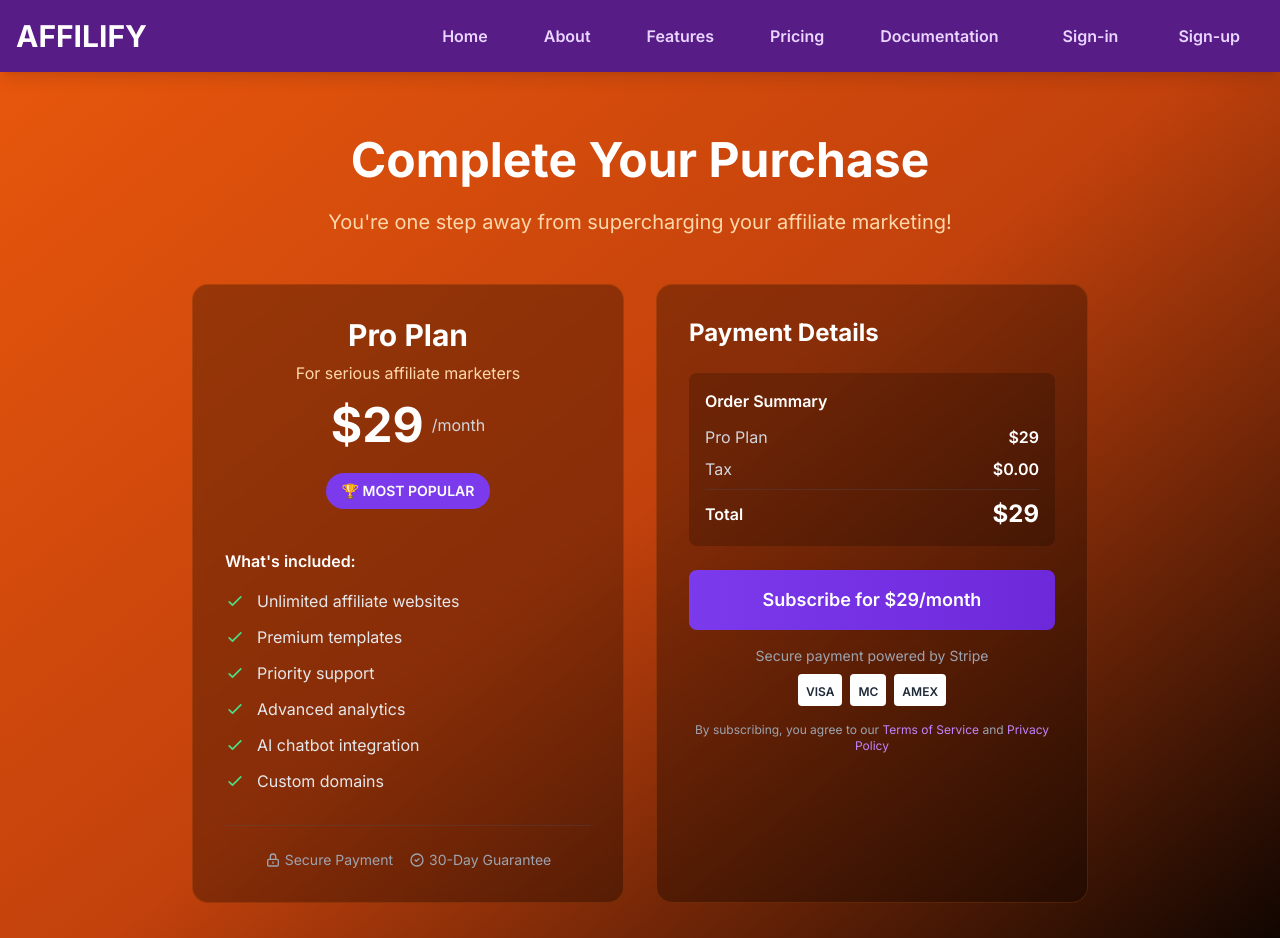
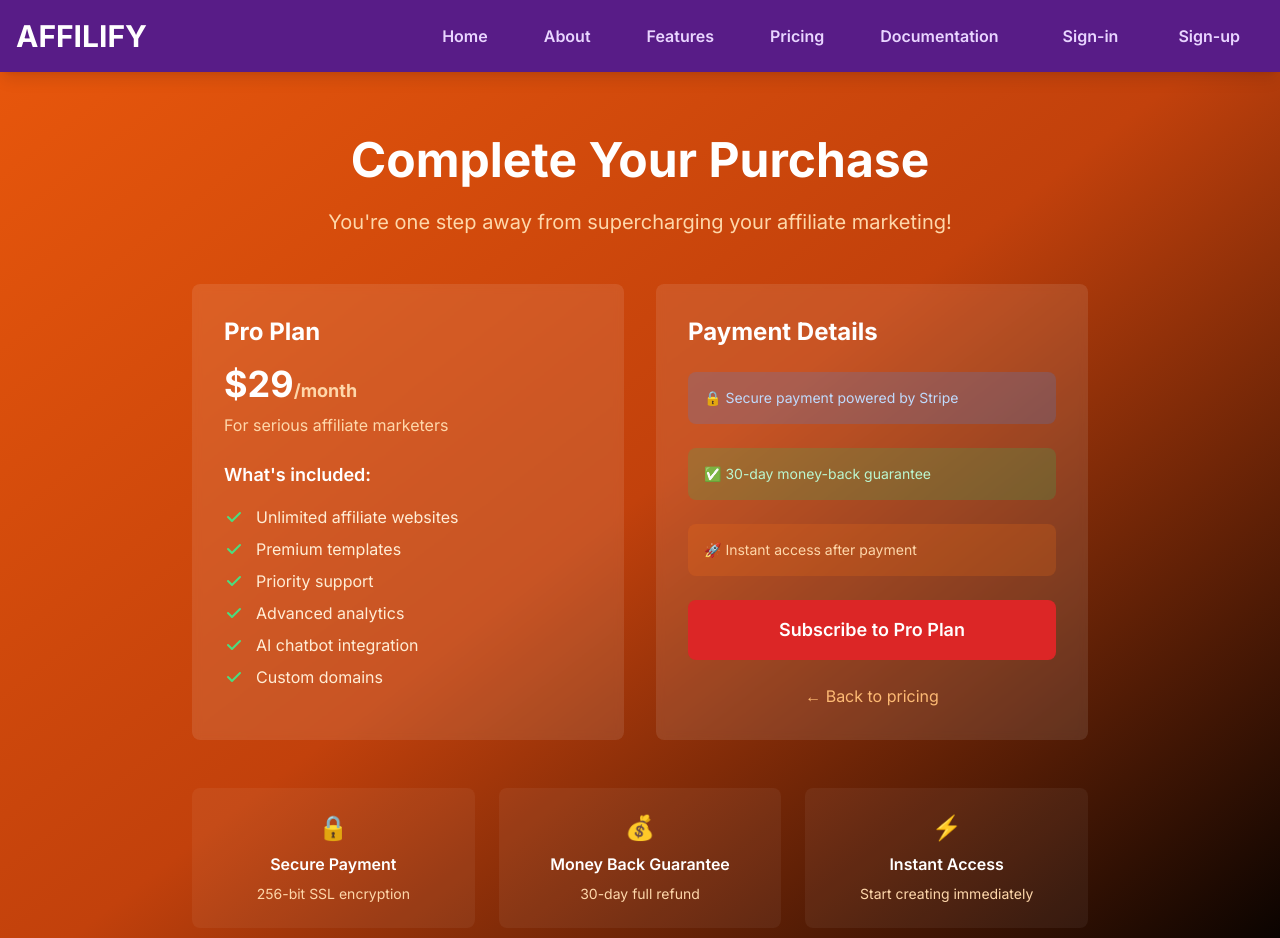
Before and after one commit to JVL-afk/M.A, a Next.js app: page /checkout in a window 1280 px wide. Shown: the top 938 px of the page. Built offline with nearby package versions, Linux system fonts and the light colour scheme.

Commit message:
Update page.tsx

```diff
--- a/src/app/checkout/page.tsx
+++ b/src/app/checkout/page.tsx
@@ -1,10 +1,11 @@
 'use client'
-import { useState, useEffect } from 'react'
+
+import { useState, useEffect, Suspense } from 'react'
 import { useSearchParams } from 'next/navigation'
 import Link from 'next/link'
 import Navbar from '@/components/Navbar'
 
-export default function CheckoutPage() {
+function CheckoutForm() {
   const searchParams = useSearchParams()
   const plan = searchParams.get('plan') || 'pro'
   const [isLoading, setIsLoading] = useState(false)
@@ -63,7 +64,9 @@ export default function CheckoutPage() {
     try {
       // For free plan, just redirect to dashboard
       if (plan === 'basic') {
+        if (typeof window !== 'undefined') {
           window.location.href = '/dashboard?plan=basic&success=true'
+        }
         return
       }
 
@@ -83,7 +86,9 @@ export default function CheckoutPage() {
       const data = await response.json()
 
       if (data.success && data.url) {
+        if (typeof window !== 'undefined') {
           window.location.href = data.url
+        }
       } else {
         setError(data.error || 'Failed to create checkout session')
       }
@@ -98,7 +103,6 @@ export default function CheckoutPage() {
   return (
     <div className="min-h-screen bg-gradient-to-br from-orange-600 via-orange-700 to-black">
       <Navbar />
-
       <div className="container mx-auto px-4 py-16">
         <div className="max-w-4xl mx-auto">
           {/* Header */}
@@ -112,147 +116,106 @@ export default function CheckoutPage() {
           </div>
 
           <div className="grid md:grid-cols-2 gap-8">
+            {/* Plan Details */}
+            <div className="bg-white/10 backdrop-blur-sm rounded-lg p-8">
+              <h2 className="text-2xl font-bold text-white mb-4">
+                {selectedPlan.name}
+              </h2>
+              <div className="text-4xl font-bold text-white mb-2">
+                ${selectedPlan.price}
+                <span className="text-lg text-orange-200">/{selectedPlan.interval}</span>
+              </div>
+              <p className="text-orange-200 mb-6">{selectedPlan.description}</p>
 
-            {/* Plan Details */}
-            <div className="bg-black/30 backdrop-blur-sm rounded-2xl p-8 border border-orange-500/20">
-              <div className="text-center mb-6">
-                <h2 className="text-3xl font-bold text-white mb-2">{selectedPlan.name}</h2>
-                <p className="text-orange-200 mb-4">{selectedPlan.description}</p>
-                <div className="flex items-center justify-center mb-6">
-                  <span className="text-5xl font-bold text-white">
-                    ${selectedPlan.price}
-                  </span>
-                  <span className="text-gray-300 ml-2">/{selectedPlan.interval}</span>
+              <h3 className="text-lg font-semibold text-white mb-4">What's included:</h3>
+              <ul className="space-y-2">
+                {selectedPlan.features.map((feature, index) => (
+                  <li key={index} className="flex items-center text-orange-100">
+                    <svg className="w-5 h-5 text-green-400 mr-3" fill="currentColor" viewBox="0 0 20 20">
+                      <path fillRule="evenodd" d="M16.707 5.293a1 1 0 010 1.414l-8 8a1 1 0 01-1.414 0l-4-4a1 1 0 011.414-1.414L8 12.586l7.293-7.293a1 1 0 011.414 0z" clipRule="evenodd" />
+                    </svg>
+                    {feature}
+                  </li>
+                ))}
+              </ul>
             </div>
-                {plan === 'pro' && (
-                  <div className="bg-purple-600 text-white px-4 py-2 rounded-full text-sm font-semibold inline-block mb-4">
-                    🏆 MOST POPULAR
+
+            {/* Checkout Form */}
+            <div className="bg-white/10 backdrop-blur-sm rounded-lg p-8">
+              <h2 className="text-2xl font-bold text-white mb-6">Payment Details</h2>
+
+              {error && (
+                <div className="bg-red-500/20 text-red-200 p-3 rounded-lg mb-6">
+                  {error}
                 </div>
               )}
+
+              <div className="space-y-6">
+                <div className="bg-blue-500/20 p-4 rounded-lg">
+                  <p className="text-blue-200 text-sm">
+                    🔒 Secure payment powered by Stripe
+                  </p>
                 </div>
 
-              <div className="space-y-3 mb-8">
-                <h3 className="text-white font-semibold mb-4">What's included:</h3>
-                {selectedPlan.features.map((feature, index) => (
-                  <div key={index} className="flex items-center text-gray-200">
-                    <svg className="w-5 h-5 text-green-400 mr-3 flex-shrink-0" fill="none" stroke="currentColor" viewBox="0 0 24 24">
-                      <path strokeLinecap="round" strokeLinejoin="round" strokeWidth={2} d="M5 13l4 4L19 7" />
-                    </svg>
-                    {feature}
-                  </div>
-                ))}
+                <div className="bg-green-500/20 p-4 rounded-lg">
+                  <p className="text-green-200 text-sm">
+                    ✅ 30-day money-back guarantee
+                  </p>
                 </div>
 
-              {/* Security Badges */}
-              <div className="border-t border-gray-600/30 pt-6">
-                <div className="flex items-center justify-center space-x-4 text-gray-400 text-sm">
-                  <div className="flex items-center">
-                    <svg className="w-4 h-4 mr-1" fill="none" stroke="currentColor" viewBox="0 0 24 24">
-                      <path strokeLinecap="round" strokeLinejoin="round" strokeWidth={2} d="M12 15v2m-6 4h12a2 2 0 002-2v-6a2 2 0 00-2-2H6a2 2 0 00-2 2v6a2 2 0 002 2zm10-10V7a4 4 0 00-8 0v4h8z" />
-                    </svg>
-                    Secure Payment
+                <div className="bg-orange-500/20 p-4 rounded-lg">
+                  <p className="text-orange-200 text-sm">
+                    🚀 Instant access after payment
+                  </p>
                 </div>
-                  <div className="flex items-center">
-                    <svg className="w-4 h-4 mr-1" fill="none" stroke="currentColor" viewBox="0 0 24 24">
-                      <path strokeLinecap="round" strokeLinejoin="round" strokeWidth={2} d="M9 12l2 2 4-4m6 2a9 9 0 11-18 0 9 9 0 0118 0z" />
-                    </svg>
-                    30-Day Guarantee
+
+                <button
+                  onClick={handleCheckout}
+                  disabled={isLoading}
+                  className="w-full bg-red-600 hover:bg-red-700 text-white py-4 rounded-lg font-semibold text-lg btn-hover disabled:opacity-50 disabled:cursor-not-allowed"
+                >
+                  {isLoading ? 'Processing...' : `Subscribe to ${selectedPlan.name}`}
+                </button>
+
+                <div className="text-center">
+                  <Link href="/pricing" className="text-orange-300 hover:text-orange-200">
+                    ← Back to pricing
+                  </Link>
                 </div>
               </div>
             </div>
           </div>
 
-            {/* Checkout Form */}
-            <div className="bg-black/30 backdrop-blur-sm rounded-2xl p-8 border border-orange-500/20">
-              <h3 className="text-2xl font-bold text-white mb-6">Payment Details</h3>
-
-              {error && (
-                <div className="bg-red-600/20 border border-red-600/30 rounded-lg p-4 mb-6">
-                  <p className="text-red-400">{error}</p>
+          {/* Trust Indicators */}
+          <div className="mt-12 text-center">
+            <div className="grid grid-cols-1 md:grid-cols-3 gap-6">
+              <div className="bg-white/5 p-6 rounded-lg">
+                <div className="text-2xl mb-2">🔒</div>
+                <h3 className="text-white font-semibold mb-2">Secure Payment</h3>
+                <p className="text-orange-200 text-sm">256-bit SSL encryption</p>
               </div>
-              )}
-
-              {/* Order Summary */}
-              <div className="bg-black/20 rounded-lg p-4 mb-6">
-                <h4 className="text-white font-semibold mb-3">Order Summary</h4>
-                <div className="flex justify-between items-center mb-2">
-                  <span className="text-gray-300">{selectedPlan.name}</span>
-                  <span className="text-white font-semibold">${selectedPlan.price}</span>
+              <div className="bg-white/5 p-6 rounded-lg">
+                <div className="text-2xl mb-2">💰</div>
+                <h3 className="text-white font-semibold mb-2">Money Back Guarantee</h3>
+                <p className="text-orange-200 text-sm">30-day full refund</p>
               </div>
-                <div className="flex justify-between items-center mb-2">
-                  <span className="text-gray-300">Tax</span>
-                  <span className="text-white font-semibold">$0.00</span>
-                </div>
-                <div className="border-t border-gray-600/30 pt-2 mt-2">
-                  <div className="flex justify-between items-center">
-                    <span className="text-white font-semibold">Total</span>
-                    <span className="text-2xl font-bold text-white">${selectedPlan.price}</span>
+              <div className="bg-white/5 p-6 rounded-lg">
+                <div className="text-2xl mb-2">⚡</div>
+                <h3 className="text-white font-semibold mb-2">Instant Access</h3>
+                <p className="text-orange-200 text-sm">Start creating immediately</p>
               </div>
             </div>
-              </div>
-
-              {/* Checkout Button */}
-              <button
-                onClick={handleCheckout}
-                disabled={isLoading}
-                className="w-full bg-gradient-to-r from-purple-600 to-purple-700 text-white py-4 px-6 rounded-lg font-semibold text-lg hover:from-purple-700 hover:to-purple-800 disabled:opacity-50 disabled:cursor-not-allowed transition-all duration-200 mb-4"
-              >
-                {isLoading ? (
-                  <div className="flex items-center justify-center">
-                    <div className="animate-spin rounded-full h-5 w-5 border-b-2 border-white mr-2"></div>
-                    Processing...
-                  </div>
-                ) : (
-                  <>
-                    {plan === 'basic' ? 'Get Started Free' : `Subscribe for $${selectedPlan.price}/month`}
-                  </>
-                )}
-              </button>
-
-              {/* Payment Methods */}
-              <div className="text-center mb-4">
-                <p className="text-gray-400 text-sm mb-2">Secure payment powered by Stripe</p>
-                <div className="flex justify-center space-x-2">
-                  <div className="bg-white rounded px-2 py-1">
-                    <span className="text-xs font-semibold text-gray-800">VISA</span>
-                  </div>
-                  <div className="bg-white rounded px-2 py-1">
-                    <span className="text-xs font-semibold text-gray-800">MC</span>
-                  </div>
-                  <div className="bg-white rounded px-2 py-1">
-                    <span className="text-xs font-semibold text-gray-800">AMEX</span>
-                  </div>
-                </div>
-              </div>
-
-              {/* Terms */}
-              <p className="text-gray-400 text-xs text-center">
-                By subscribing, you agree to our{' '}
-                <Link href="/terms" className="text-purple-400 hover:text-purple-300">
-                  Terms of Service
-                </Link>{' '}
-                and{' '}
-                <Link href="/privacy" className="text-purple-400 hover:text-purple-300">
-                  Privacy Policy
-                </Link>
-              </p>
-            </div>
-          </div>
-
-          {/* Back to Pricing */}
-          <div className="text-center mt-8">
-            <Link
-              href="/pricing"
-              className="text-purple-400 hover:text-purple-300 transition-colors inline-flex items-center"
-            >
-              <svg className="w-5 h-5 mr-2" fill="none" stroke="currentColor" viewBox="0 0 24 24">
-                <path strokeLinecap="round" strokeLinejoin="round" strokeWidth={2} d="M15 19l-7-7 7-7" />
-              </svg>
-              Back to Pricing
-            </Link>
           </div>
         </div>
       </div>
     </div>
   )
 }
+
+export default function CheckoutPage() {
+  return (
+    <Suspense fallback={<div>Loading...</div>}>
+      <CheckoutForm />
+    </Suspense>
+  )
+}
```
Lines whose indentation alone changed are shown as unchanged.
